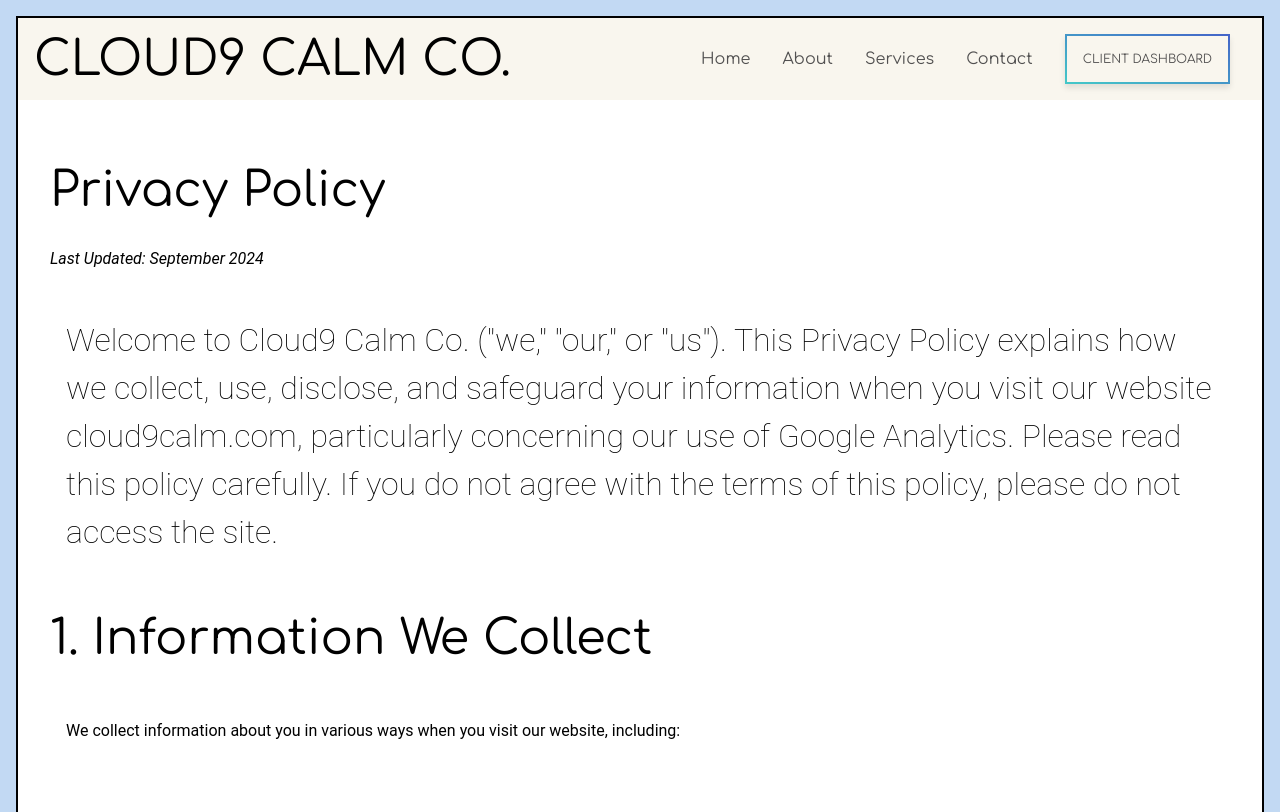
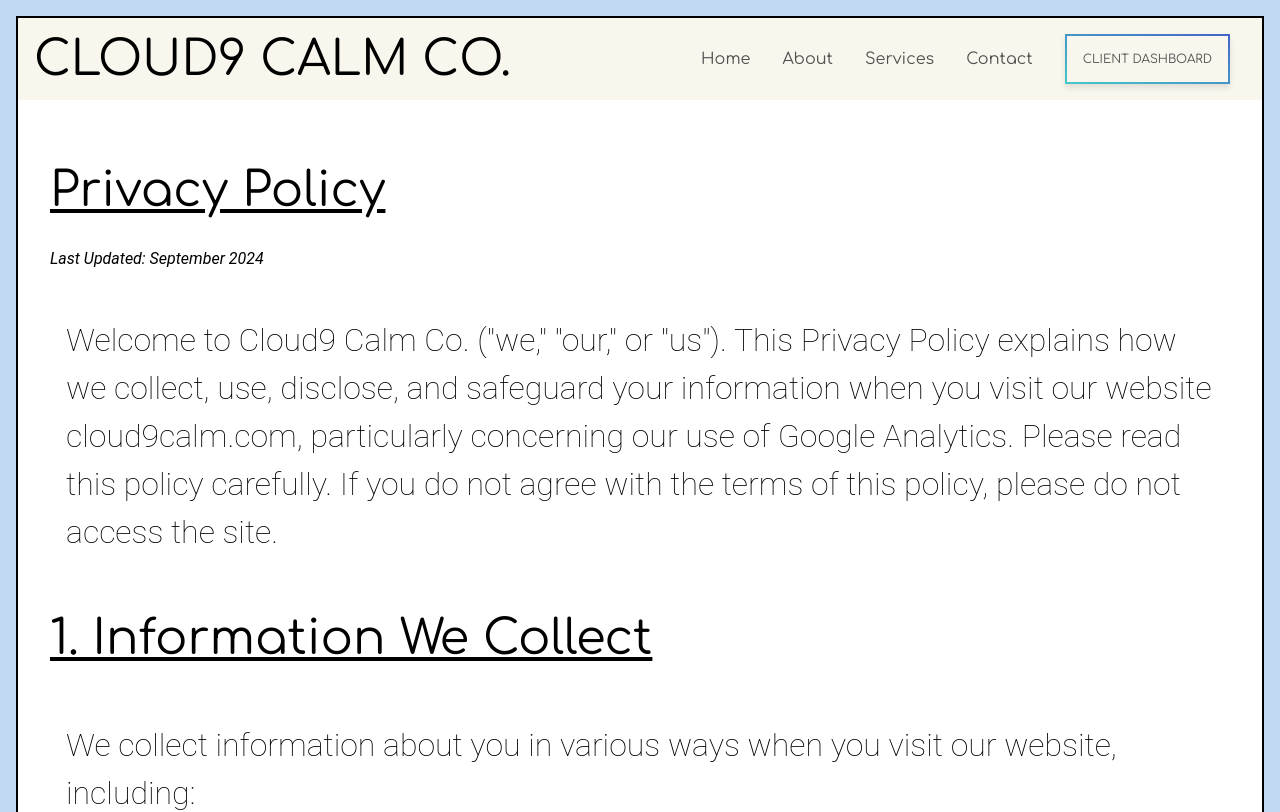
Before and after one commit to Cloud9Calm/cloud9-calm-website, a React (Create React App) app in the folder c9c-client/: page /privacy-policy in a window 1280 px wide. Shown: the top 812 px of the page. Built offline with nearby package versions, Linux system fonts and the light colour scheme.

Commit message:
updated headers

```diff
--- a/c9c-client/src/pages/PrivacyPolicy/PrivacyPolicy.scss
+++ b/c9c-client/src/pages/PrivacyPolicy/PrivacyPolicy.scss
@@ -9,18 +9,22 @@
 
     &__title {
         @include heading-text;
-    } &__date {;
+        text-decoration: underline;
+    } &__date {
         font-style: italic;
     } &__intro {
         @include body-text;
     } &__section-title {
         @include heading-text;
+        text-decoration: underline;
     } &__text {
         padding: 1rem;
+        @include body-text;
     } &__list {
         list-style: disc;
         @include body-text;
     } &__list-item {
+      @include body-text;
         padding: 1rem;
     } &__link {
       color: $c9c-main-color;
```
